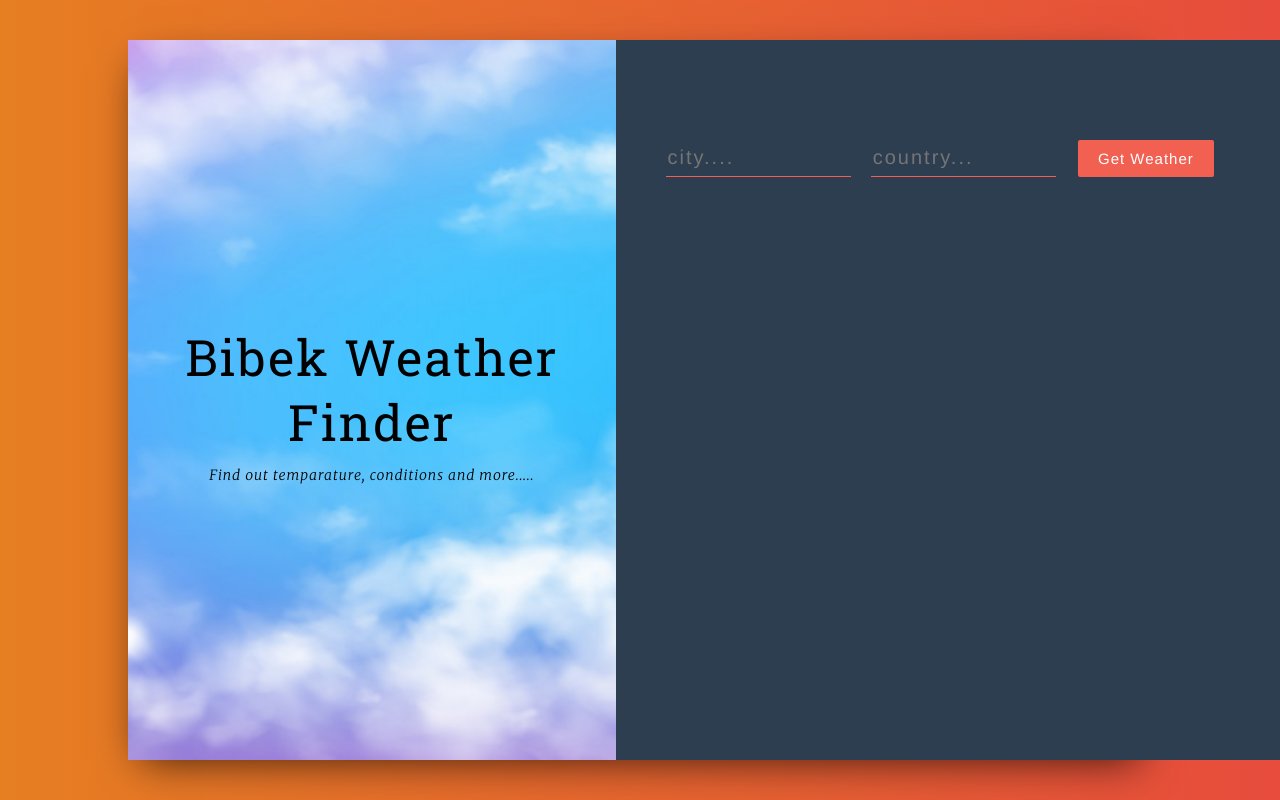
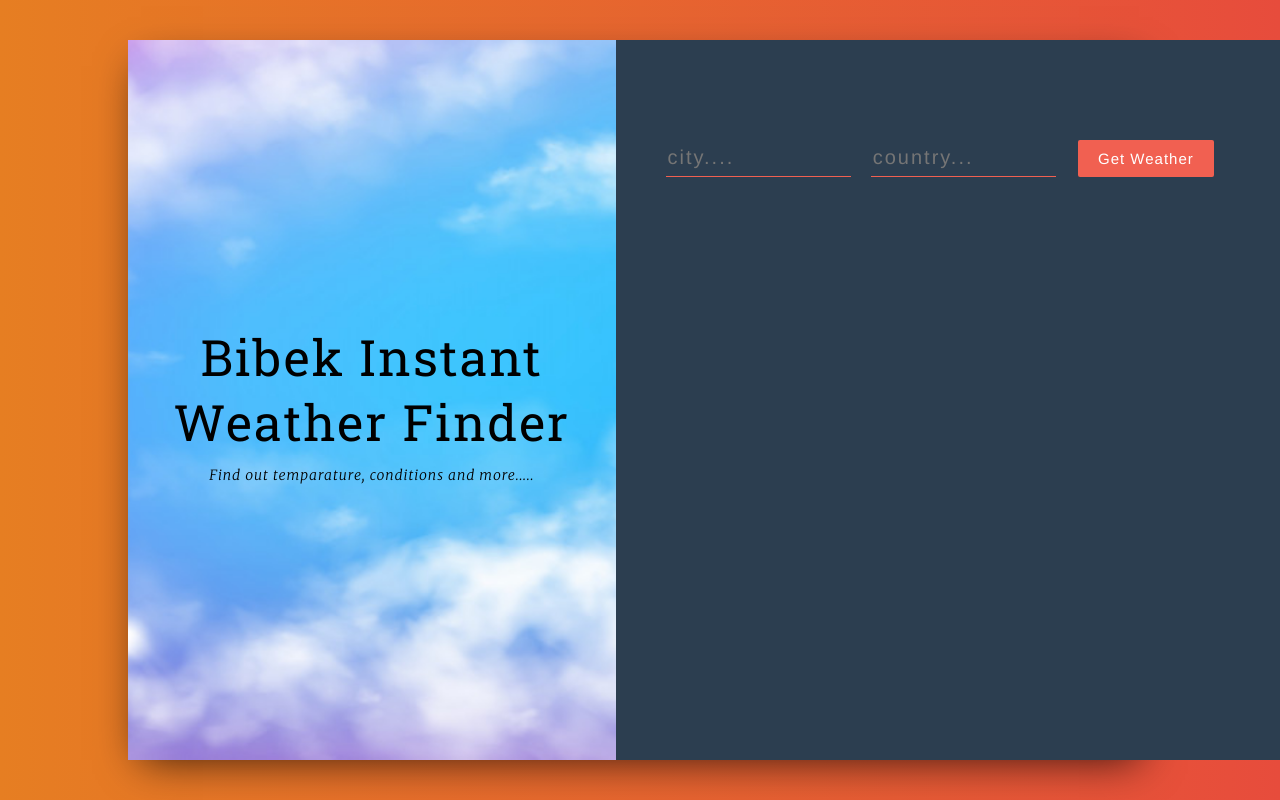
Before and after one commit to bibekgyawali11/my-weather-app, a React (Create React App) app: page / in a window 1280 px wide. Built offline with nearby package versions, Linux system fonts and the light colour scheme.

Commit message:
updated titles.js

```diff
--- a/src/components/titles.js
+++ b/src/components/titles.js
@@ -4,7 +4,7 @@ class Titles extends React.Component{
     render(){
         return(
         <div>
-            <h1 className="title-container__title">Bibek Weather Finder</h1>
+            <h1 className="title-container__title">Bibek Instant Weather Finder</h1>
             <p className="title-container__subtitle"> Find out temparature, conditions and more..... </p>
         </div>
         );
```
